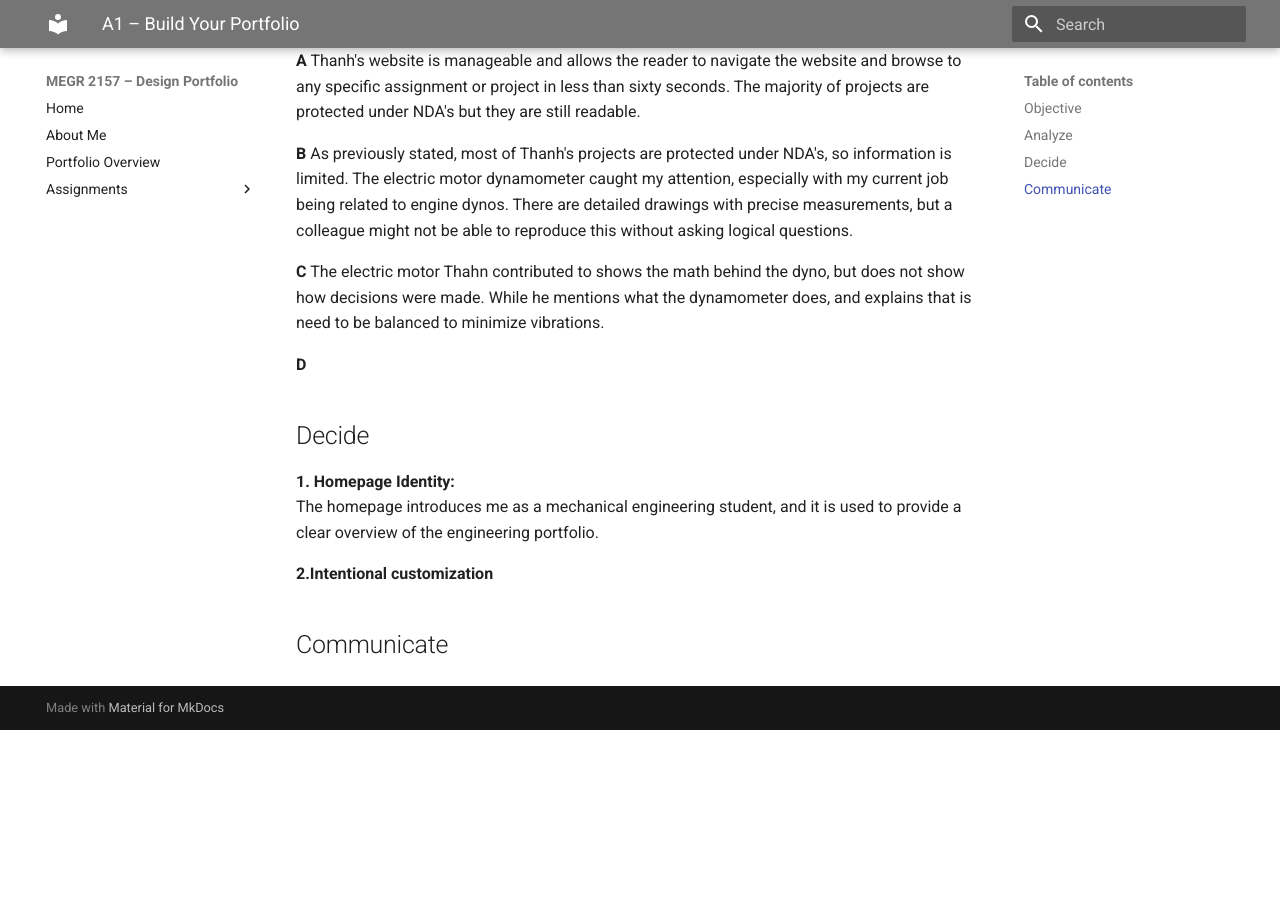
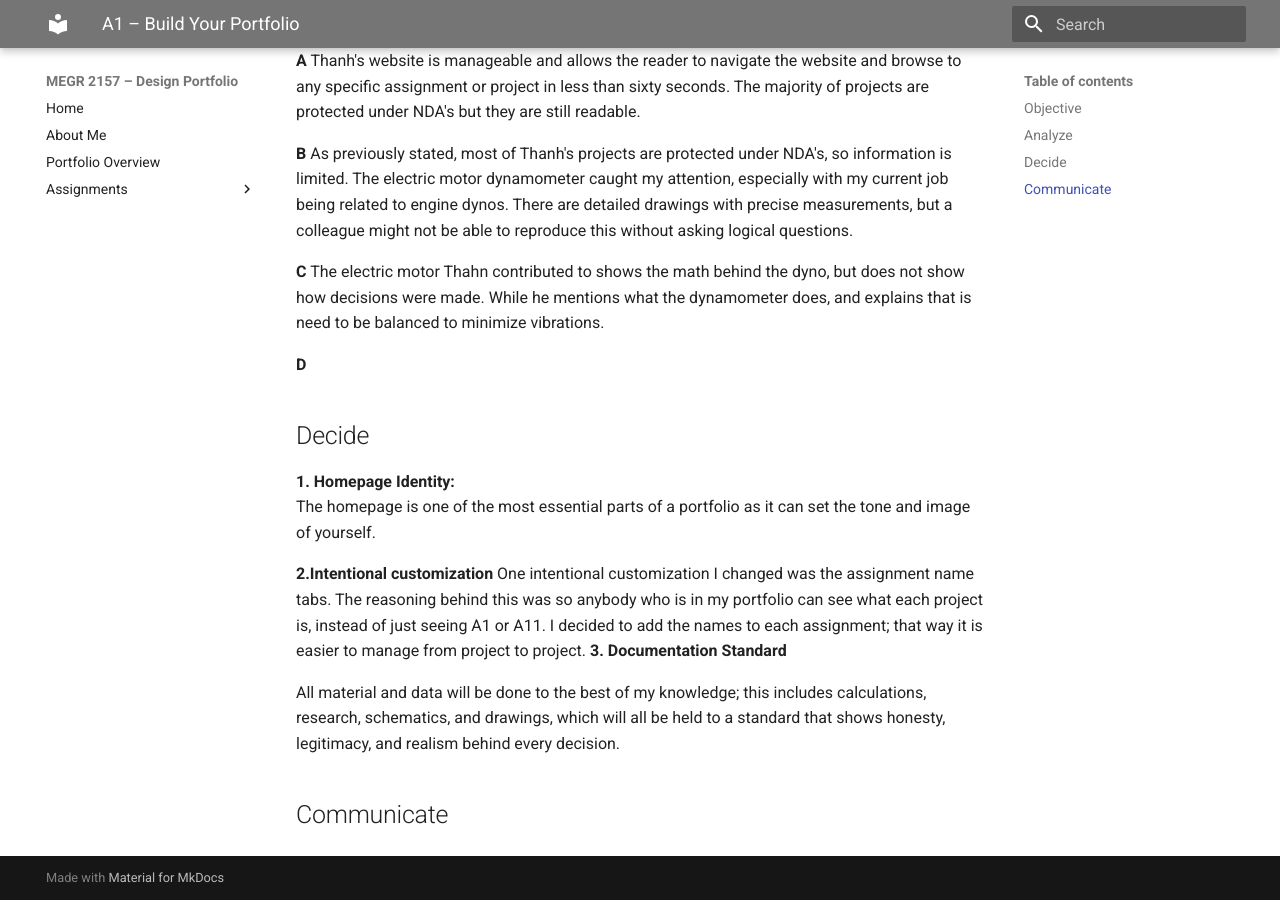
Before and after one commit to JHernPR/MEGR-2157-portfolio, an MkDocs documentation site: the page built from docs/assignments/A01/index.md, in a window 1280 px wide and 900 px high, scrolled down 763 px. Built offline with MkDocs 1.6.1 and Material for MkDocs 9.7.7, drawn with Linux system fonts in a browser that asks for light colours; before the commit the page ends 1493 px from its top, so only the background shows below that.

Commit message:
Update index.md

```diff
--- a/docs/assignments/A01/index.md
+++ b/docs/assignments/A01/index.md
@@ -33,10 +33,12 @@ The electric motor Thahn contributed to shows the math behind the dyno, but does
 
 ## Decide
 **1. Homepage Identity:**
-The homepage introduces me as a mechanical engineering student, and it is used to provide a clear overview of the engineering portfolio.
+The homepage is one of the most essential parts of a portfolio as it can set the tone and image of yourself.
 
 
 **2.Intentional customization**
+One intentional customization I changed was the assignment name tabs. The reasoning behind this was so anybody who is in my portfolio can see what each project is, instead of just seeing A1 or A11. I decided to add the names to each assignment; that way it is easier to manage from project to project.
+**3. Documentation Standard**
 
-
+All material and data will be done to the best of my knowledge; this includes calculations, research, schematics, and drawings, which will all be held to a standard that shows honesty, legitimacy, and realism behind every decision.
 ## Communicate
```
